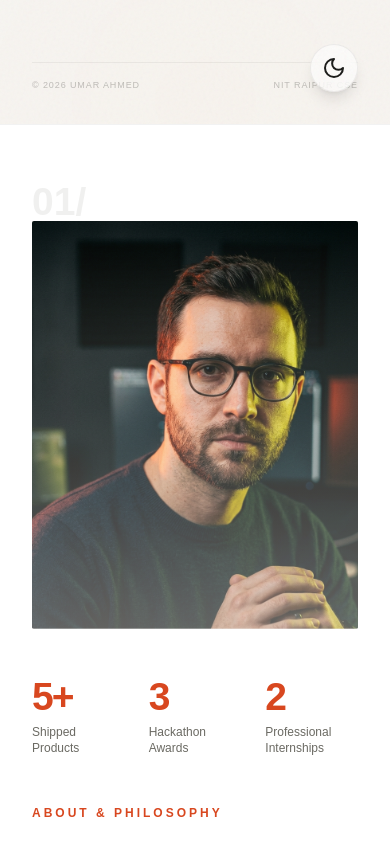
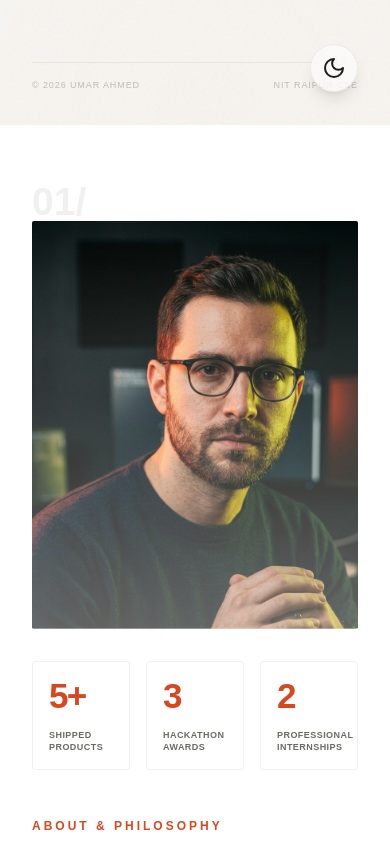
Before and after one commit to mr-umar-ahmed/UMAR-S-PORTFOLIO, a Next.js app: page / in a window 390 px wide. Shown: the part 720-1564 px from the top of the page. Built offline with nearby package versions, Linux system fonts and the light colour scheme; a web font is replaced by a local one.

Commit message:
feat: upgrade About section with profile parallax and bento stats cards

```diff
--- a/src/components/About.tsx
+++ b/src/components/About.tsx
@@ -20,6 +20,38 @@ export default function About() {
   const textRef = useRef<HTMLDivElement>(null);
   const statsRef = useRef<HTMLDivElement>(null);
 
+  // Profile Image 3D Parallax Hover
+  const handleImageMouseMove = (e: React.MouseEvent<HTMLDivElement>) => {
+    const wrapper = imageWrapperRef.current;
+    const img = imageRef.current;
+    if (!wrapper || !img) return;
+
+    const rect = wrapper.getBoundingClientRect();
+    const x = (e.clientX - rect.left) / rect.width - 0.5; // range: -0.5 to 0.5
+    const y = (e.clientY - rect.top) / rect.height - 0.5; // range: -0.5 to 0.5
+
+    gsap.to(img, {
+      x: -x * 16,
+      y: -y * 16,
+      scale: 1.05,
+      duration: 0.5,
+      ease: "power2.out",
+    });
+  };
+
+  const handleImageMouseLeave = () => {
+    const img = imageRef.current;
+    if (!img) return;
+
+    gsap.to(img, {
+      x: 0,
+      y: 0,
+      scale: 1,
+      duration: 0.8,
+      ease: "power2.out",
+    });
+  };
+
   useEffect(() => {
     const ctx = gsap.context(() => {
       // 1. Image Reveal clip-path swipe
@@ -30,22 +62,6 @@ export default function About() {
           clipPath: "inset(0% 0% 0% 0%)",
           duration: 1.6,
           ease: "power4.inOut",
-          scrollTrigger: {
-            trigger: imageWrapperRef.current,
-            start: "top 80%",
-            toggleActions: "play none none none",
-          },
-        }
-      );
-
-      // Subtle zoom-in animation of the image inside
-      gsap.fromTo(
-        imageRef.current,
-        { scale: 1.25 },
-        {
-          scale: 1,
-          duration: 1.8,
-          ease: "power3.out",
           scrollTrigger: {
             trigger: imageWrapperRef.current,
             start: "top 80%",
@@ -71,7 +87,7 @@ export default function About() {
         }
       );
 
-      // 3. Stats counting up stagger animation
+      // 3. Stats bento cards counting up stagger animation
       const statBlocks = statsRef.current?.querySelectorAll(".stat-block");
       if (statBlocks) {
         gsap.fromTo(
@@ -136,22 +152,24 @@ export default function About() {
     <section
       id="about"
       ref={containerRef}
-      className="relative min-h-screen py-24 md:py-36 px-8 md:px-16 flex flex-col justify-center border-t border-black/5 dark:border-white/5 bg-surface dark:bg-surface-dark transition-colors duration-500"
+      className="relative min-h-screen py-24 md:py-36 px-8 md:px-16 flex flex-col justify-center border-t border-black/5 dark:border-white/5 bg-surface dark:bg-surface-dark transition-colors duration-500 overflow-hidden"
     >
       {/* Subdued numbering indicator */}
-      <div className="absolute top-12 left-8 md:left-16 text-[10vw] font-display font-black text-muted/10 dark:text-muted-dark/10 select-none pointer-events-none">
+      <div className="absolute top-12 left-8 md:left-16 text-[10vw] font-display font-black text-muted/10 dark:text-muted-dark/10 select-none pointer-events-none z-0">
         01/
       </div>
 
-      <div className="max-w-7xl mx-auto w-full grid grid-cols-1 lg:grid-cols-12 gap-12 lg:gap-24 items-center">
+      <div className="max-w-7xl mx-auto w-full grid grid-cols-1 lg:grid-cols-12 gap-12 lg:gap-24 items-center z-10">
         {/* Left Column: Stats & Image */}
-        <div className="lg:col-span-5 flex flex-col gap-12">
-          {/* Portrait container with clip-path reveal */}
+        <div className="lg:col-span-5 flex flex-col gap-8 md:gap-12">
+          {/* Portrait container with clip-path reveal and 3D parallax hover */}
           <div
             ref={imageWrapperRef}
             data-cursor="drag"
             data-cursor-text="ABOUT"
-            className="relative w-full aspect-[4/5] bg-[#EAE8E4] dark:bg-surface-dark overflow-hidden rounded-[2px]"
+            onMouseMove={handleImageMouseMove}
+            onMouseLeave={handleImageMouseLeave}
+            className="relative w-full aspect-[4/5] bg-[#EAE8E4] dark:bg-surface-dark overflow-hidden rounded-[2px] cursor-none"
             style={{ clipPath: "inset(0% 100% 0% 0%)" }}
           >
             <Image
@@ -160,22 +178,25 @@ export default function About() {
               alt="Umar Ahmed profile shot"
               fill
               priority
-              className="object-cover transition-transform duration-700 hover:scale-105"
+              className="object-cover transition-transform duration-700"
             />
             <div className="absolute inset-0 bg-gradient-to-t from-background/40 dark:from-background-dark/40 to-transparent pointer-events-none" />
           </div>
 
-          {/* Counters Grid */}
-          <div ref={statsRef} className="grid grid-cols-3 gap-6 md:gap-8 select-text">
+          {/* Counters Bento Grid */}
+          <div ref={statsRef} className="grid grid-cols-3 gap-4 md:gap-6 select-text">
             {stats.map((stat, idx) => (
-              <div key={idx} className="stat-block flex flex-col">
-                <span className="text-[10vw] lg:text-[4vw] font-display font-bold leading-none text-accent dark:text-accent-dark tracking-tighter tabular-nums">
+              <div
+                key={idx}
+                className="stat-block flex flex-col justify-between p-4 md:p-6 bg-background/30 dark:bg-surface-dark/40 glassmorphism border border-black/5 dark:border-white/5 rounded-[4px] hover:border-accent/30 dark:hover:border-accent-dark/30 hover:scale-[1.03] transition-all duration-300"
+              >
+                <span className="text-[9vw] lg:text-[3.5vw] font-display font-black leading-none text-accent dark:text-accent-dark tracking-tighter tabular-nums">
                   <span className="stat-value" data-target={stat.value}>
                     0
                   </span>
                   {stat.suffix}
                 </span>
-                <span className="text-xs md:text-[13px] text-muted dark:text-muted-dark font-body mt-2 leading-snug">
+                <span className="text-[9px] md:text-[10px] font-semibold tracking-wider text-muted dark:text-muted-dark/80 font-display mt-4 leading-snug uppercase">
                   {stat.label}
                 </span>
               </div>
@@ -196,7 +217,7 @@ export default function About() {
             <p className="reveal-text border-l-[3px] border-accent dark:border-accent-dark pl-6 py-1 text-[#1A1A18] dark:text-[#F2F1ED] font-medium text-lg md:text-xl">
               &ldquo;
               {"I write code that bridges the gap between design systems and complex backends. My work focuses on performance, local-first architectures, and Web3 security.".split(" ").map((word, i) => (
-                <span key={i} className="reveal-word inline-block mr-1.5 opacity-20">
+                <span key={i} className="reveal-word inline-block mr-1.5 opacity-20 transition-opacity">
                   {word}
                 </span>
               ))}
```
